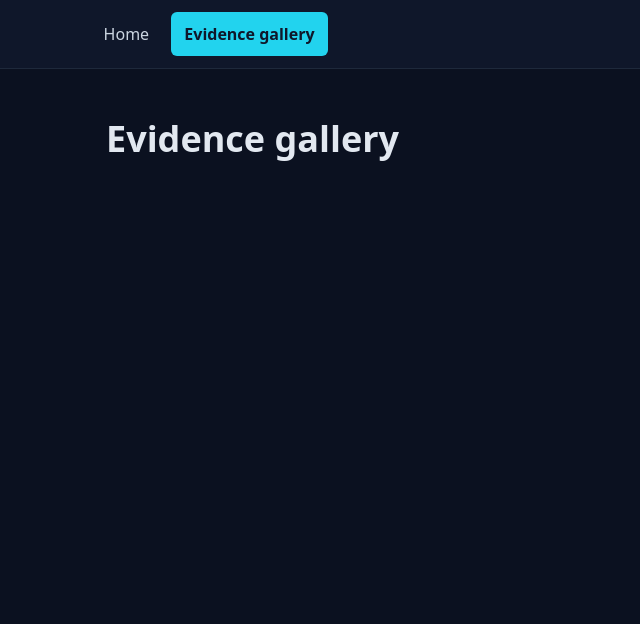
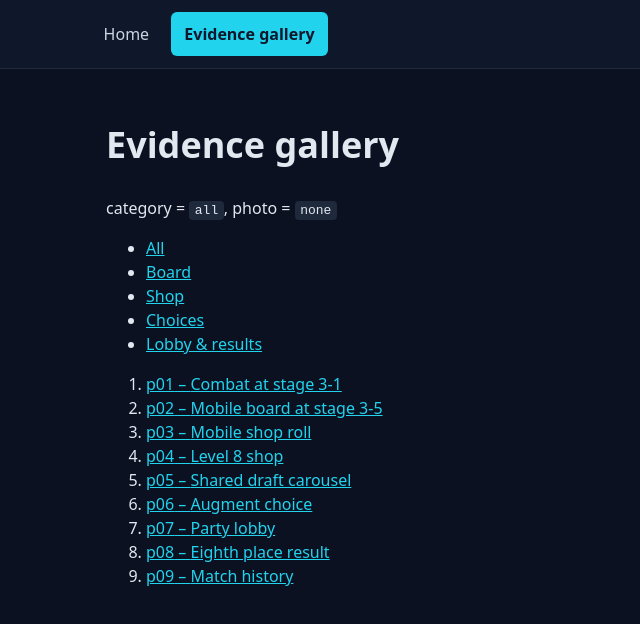
Before and after one commit to Quan06-12/24521448_PhamMinhQuan, a React (Vite) app in the folder Lab-04/Homework-1/: page /gallery in a window 1280 px wide. Shown: the top 624 px of the page, without its empty margins (0-640 px from the left). Built offline with nearby package versions, Linux system fonts and the light colour scheme.

Commit message:
feat(hw1): add useGalleryParams hook for URL-driven state

```diff
--- a/Lab-04/Homework-1/src/App.jsx
+++ b/Lab-04/Homework-1/src/App.jsx
@@ -1,16 +1,16 @@
 import { Routes, Route } from 'react-router';
 import Layout from './components/Layout.jsx';
 import Home from './pages/Home.jsx';
+import PhotoGalleryLayout from './pages/PhotoGalleryLayout.jsx';
 import NotFound from './pages/NotFound.jsx';
 
 export default function App() {
   return (
     <Routes>
-      {/* Pathless layout route: shared header + <Outlet /> */}
       <Route element={<Layout />}>
         <Route index element={<Home />} />
-        {/* Placeholder until PhotoGalleryLayout exists (Step 4) */}
-        <Route path="gallery" element={<h1>Evidence gallery</h1>} />
+        {/* Filters and the open photo live in the query string, not in extra routes */}
+        <Route path="gallery" element={<PhotoGalleryLayout />} />
         <Route path="*" element={<NotFound />} />
       </Route>
     </Routes>
--- /dev/null
+++ b/Lab-04/Homework-1/src/hooks/useGalleryParams.js
@@ -0,0 +1,44 @@
+import { useSearchParams } from 'react-router';
+import { CATEGORIES } from '../data/photos.js';
+
+const VALID = new Set(CATEGORIES.map((c) => c.id));
+
+// The query string is the single source of truth: ?category=<id>&photo=<id>
+export function useGalleryParams() {
+  const [searchParams, setSearchParams] = useSearchParams();
+
+  // Derived on every render: unknown category in the URL falls back to "all"
+  const raw = searchParams.get('category');
+  const category = raw && VALID.has(raw) ? raw : 'all';
+  const photoId = searchParams.get('photo');
+
+  // Build "?..." for <Link to={{ search }}>, keeping the other params.
+  // null or 'all' removes the key, so "All" gives a clean /gallery URL.
+  const buildSearch = (changes) => {
+    const next = new URLSearchParams(searchParams);
+    for (const [key, value] of Object.entries(changes)) {
+      if (value === null || value === 'all') next.delete(key);
+      else next.set(key, value);
+    }
+    const query = next.toString();
+    return query ? `?${query}` : '';
+  };
+
+  // Closing pushes a new history entry without "photo"
+  const closePhoto = () =>
+    setSearchParams((prev) => {
+      const next = new URLSearchParams(prev);
+      next.delete('photo');
+      return next;
+    }, { preventScrollReset: true });
+
+  // Prev / next REPLACE the entry so stepping through photos does not flood history
+  const showPhoto = (id) =>
+    setSearchParams((prev) => {
+      const next = new URLSearchParams(prev);
+      next.set('photo', id);
+      return next;
+    }, { replace: true, preventScrollReset: true });
+
+  return { category, photoId, buildSearch, closePhoto, showPhoto };
+}
--- /dev/null
+++ b/Lab-04/Homework-1/src/pages/PhotoGalleryLayout.jsx
@@ -0,0 +1,32 @@
+import { Link } from 'react-router';
+import { CATEGORIES, PHOTOS } from '../data/photos.js';
+import { useGalleryParams } from '../hooks/useGalleryParams.js';
+
+// Temporary Step 3 version: proves the URL drives the state (grid comes in Step 4)
+export default function PhotoGalleryLayout() {
+  const { category, photoId, buildSearch } = useGalleryParams();
+
+  // Derived during render from the URL
+  const visible = category === 'all' ? PHOTOS : PHOTOS.filter((p) => p.category === category);
+
+  return (
+    <section aria-labelledby="gallery-title">
+      <h1 id="gallery-title">Evidence gallery</h1>
+      <p>category = <code>{category}</code>, photo = <code>{photoId ?? 'none'}</code></p>
+      <ul>
+        {CATEGORIES.map((c) => (
+          <li key={c.id}>
+            <Link to={{ search: buildSearch({ category: c.id, photo: null }) }}>{c.label}</Link>
+          </li>
+        ))}
+      </ul>
+      <ol>
+        {visible.map((p) => (
+          <li key={p.id}>
+            <Link to={{ search: buildSearch({ photo: p.id }) }}>{p.id} – {p.title}</Link>
+          </li>
+        ))}
+      </ol>
+    </section>
+  );
+}
```
